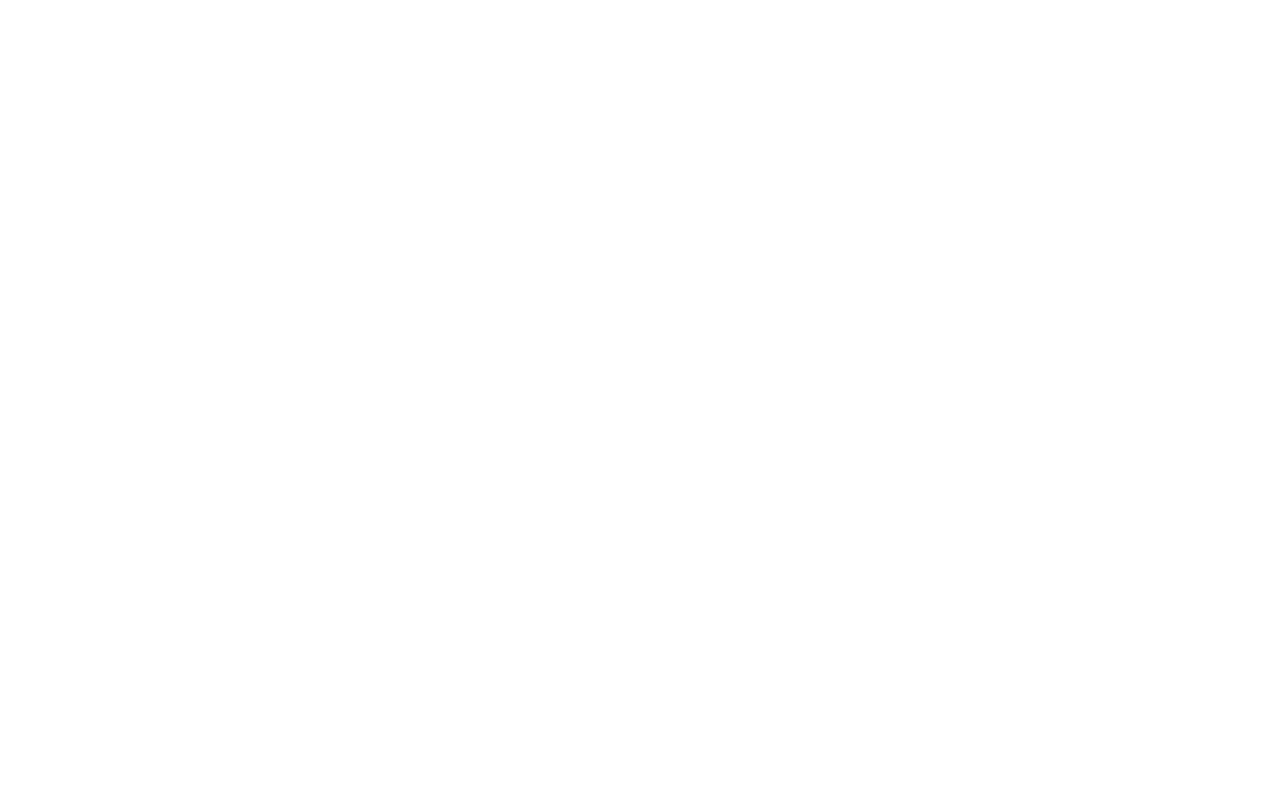
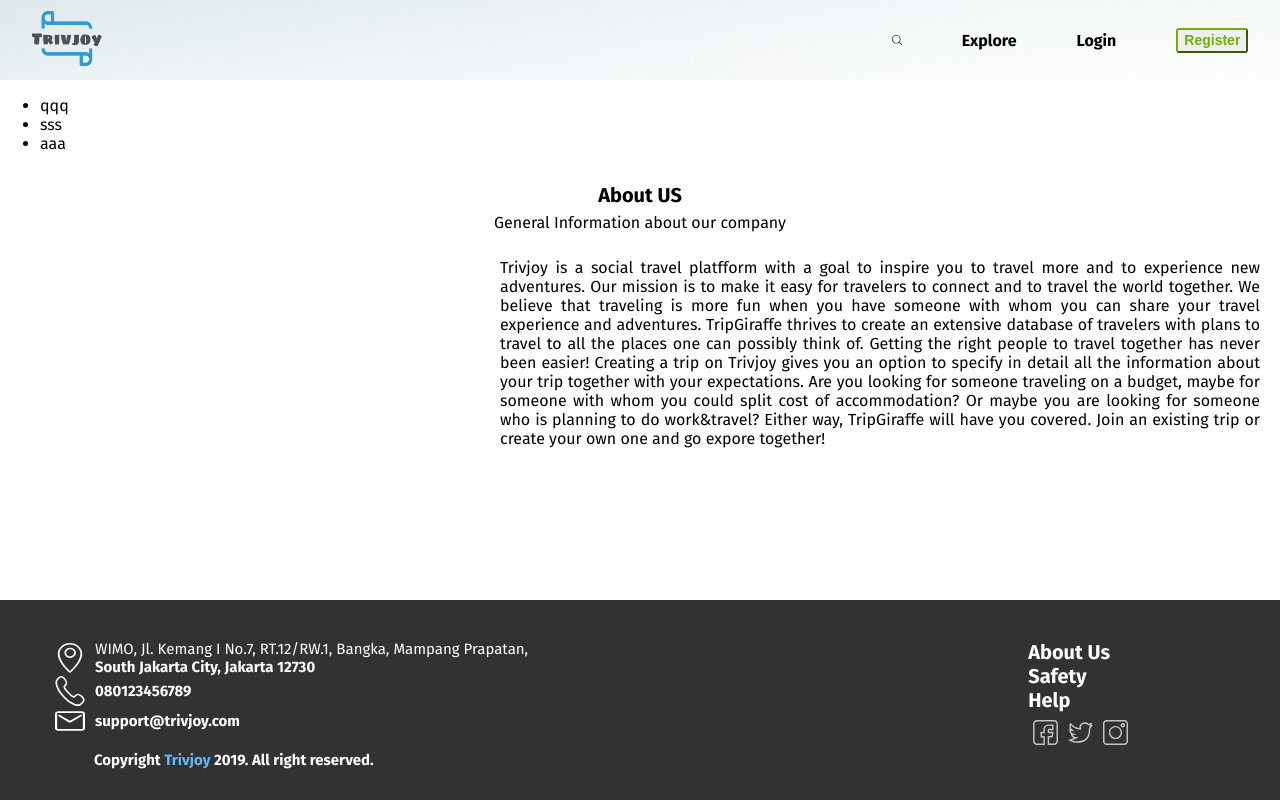
Before and after one commit to trivjoy/trivjoy-frontend, a React (Create React App) app: page /aboutUs in a window 1280 px wide. Built offline with nearby package versions, Linux system fonts and the light colour scheme.

Commit message:
create about

```diff
--- a/src/App.js
+++ b/src/App.js
@@ -6,6 +6,7 @@
 import Profile from './pages/Profile'
 import Post from './pages/Post'
 import Trips from './pages/Trips'
+import about_us from './pages/About_us'
 
 class App extends Component {
   render() {
@@ -18,6 +19,7 @@
           <Route path="/profile" component={Profile} />
           <Route path="/post" component={Post} />
           <Route path="/trips" component={Trips} />
+          <Route path="/aboutUs" component={about_us} />
         </Switch>
       </Router>
     )
--- /dev/null
+++ b/src/pages/About_us.js
@@ -0,0 +1,87 @@
+import React from 'react'
+import { Link } from 'react-router-dom'
+import Header from '../components/Header'
+import Footer from '../components/Footer'
+import styled from 'styled-components'
+
+const Content = styled.div`
+  justify-content: center;
+  align-items: center;
+  flex: 1;
+`
+const Container = styled.div`
+  display: flex;
+  flex-direction: column;
+  height: 100vh;
+`
+const TextTitle = styled.div`
+  justify-content: center;
+  align-items: center;
+`
+const FirstDiscribeContent = styled.div`
+  display: flex;
+  justify-content: center;
+  margin-top: 30px;
+  height: 100px;
+  font-size: 20px;
+`
+const ParagraphCard = styled.p`
+  margin: -70px 10px 10px 10px;
+  display: flex;
+  justify-content: center;
+  align-items: center;
+`
+const TagDivParagraph = styled.div`
+  display: flex;
+`
+const Paragraph = styled.p`
+  margin-left: 500px;
+  margin-right: 20px;
+  text-align: justify;
+`
+
+const About_us = () => {
+  return (
+    <Container>
+      <Header />
+      <Content>
+        <TextTitle>
+          <nav>
+            <ul>
+              <li>qqq</li>
+              <li>sss</li>
+              <li>aaa</li>
+            </ul>
+          </nav>
+          <FirstDiscribeContent>
+            <b>About US</b>
+          </FirstDiscribeContent>
+          <ParagraphCard>General Information about our company</ParagraphCard>
+          <TagDivParagraph>
+            <Paragraph>
+              Trivjoy is a social travel platfform with a goal to inspire you to
+              travel more and to experience new adventures. Our mission is to
+              make it easy for travelers to connect and to travel the world
+              together. We believe that traveling is more fun when you have
+              someone with whom you can share your travel experience and
+              adventures. TripGiraffe thrives to create an extensive database of
+              travelers with plans to travel to all the places one can possibly
+              think of. Getting the right people to travel together has never
+              been easier! Creating a trip on Trivjoy gives you an option to
+              specify in detail all the information about your trip together
+              with your expectations. Are you looking for someone traveling on a
+              budget, maybe for someone with whom you could split cost of
+              accommodation? Or maybe you are looking for someone who is
+              planning to do work&travel? Either way, TripGiraffe will have you
+              covered. Join an existing trip or create your own one and go
+              expore together!
+            </Paragraph>
+          </TagDivParagraph>
+        </TextTitle>
+      </Content>
+      <Footer />
+    </Container>
+  )
+}
+
+export default About_us
```
